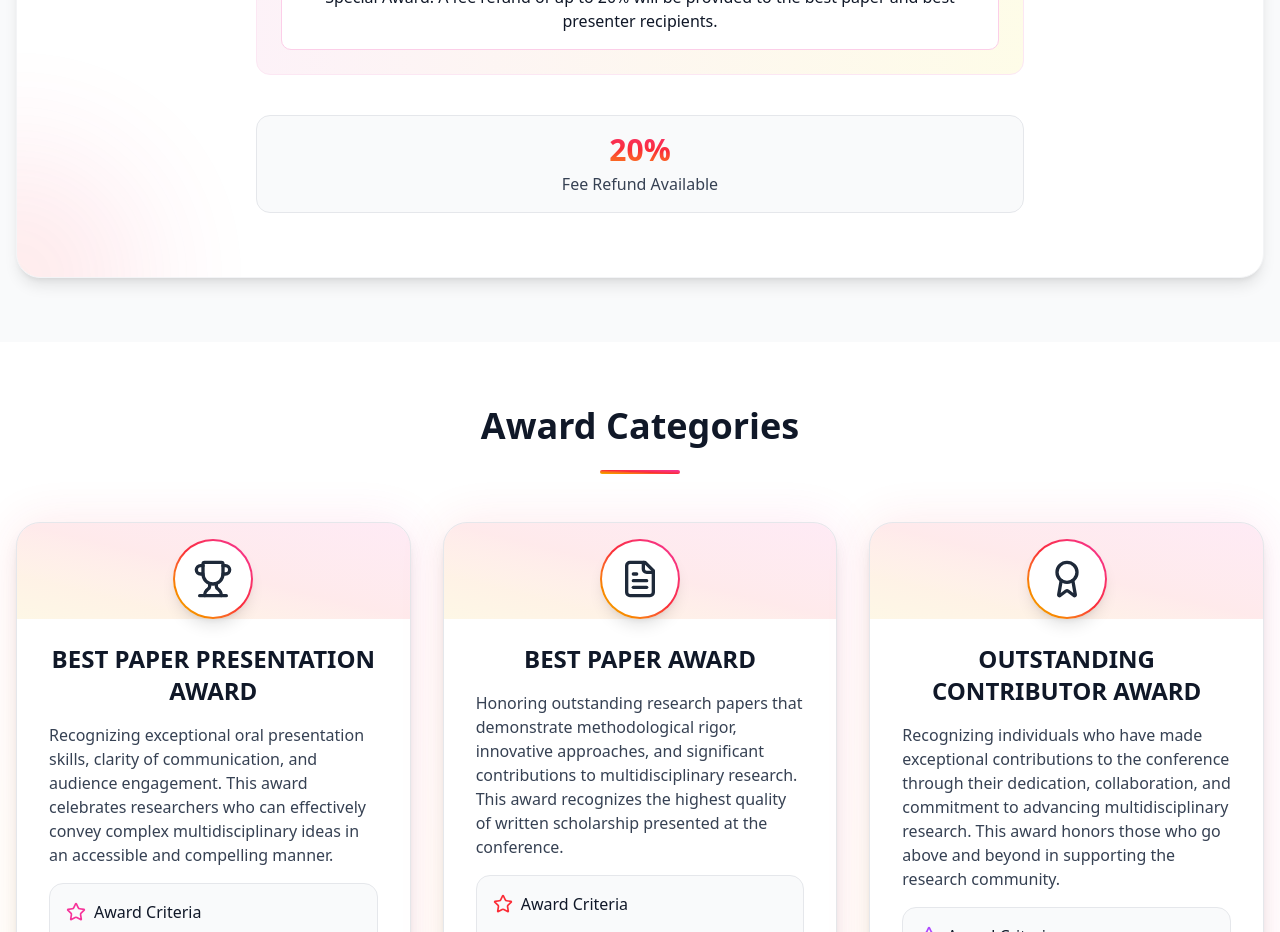
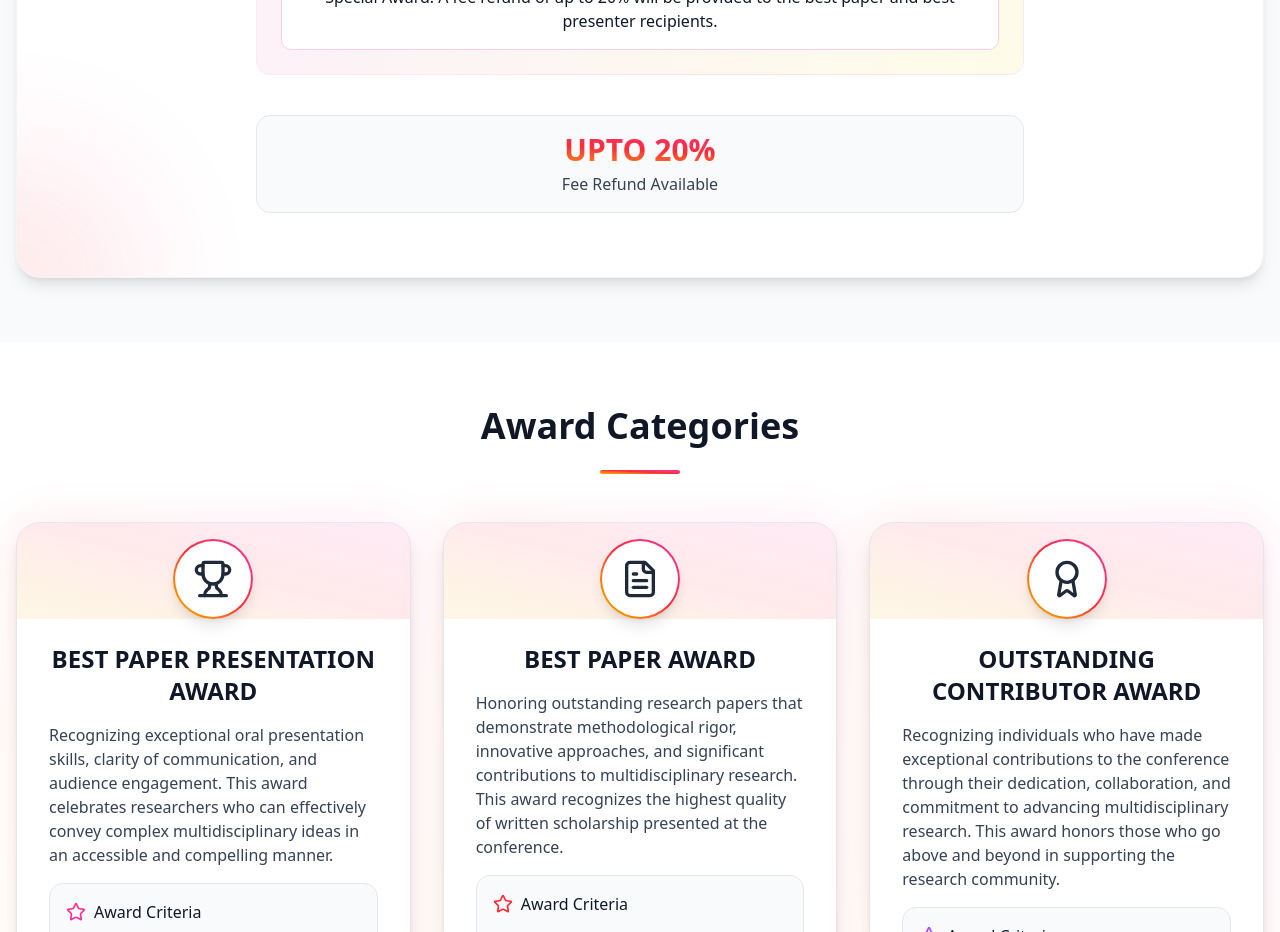
Before and after one commit to ZepResearch/icetmr, a Next.js app: page /awards in a window 1280 px wide. Shown: the part 1180-2112 px from the top of the page. Built offline with nearby package versions, Linux system fonts and the light colour scheme; no server answers.

Commit message:
upto added

```diff
--- a/src/app/(pages)/awards/Content.jsx
+++ b/src/app/(pages)/awards/Content.jsx
@@ -100,7 +100,7 @@ export default function AwardsPage() {
                 <div className="grid grid-cols-1 md:grid-cols-1 gap-4 mt-10">
                   <div className="bg-gray-50 rounded-xl border border-gray-200 p-4">
                     <div className="text-3xl font-bold bg-gradient-to-bl from-pink-500 via-red-500 to-yellow-500 bg-clip-text text-transparent mb-1">
-                      20%
+                      UPTO 20%
                     </div>
                     <div className="text-gray-700">Fee Refund Available</div>
                   </div>
```
